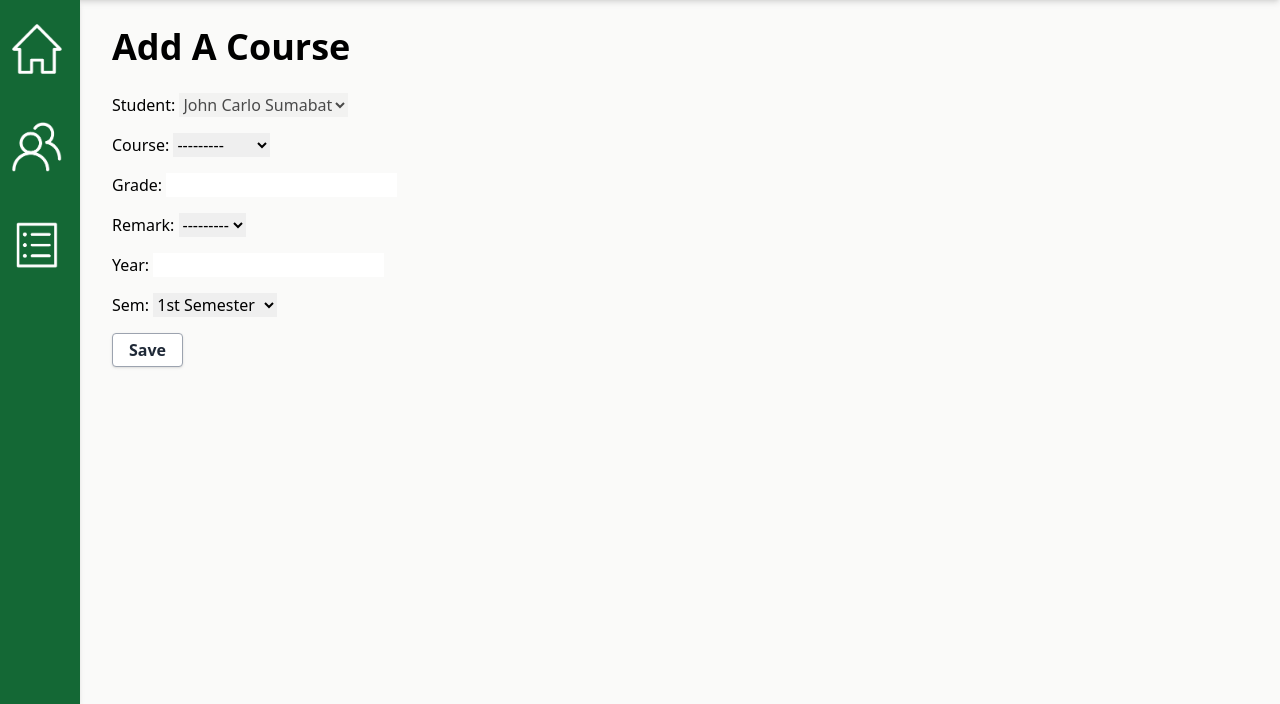
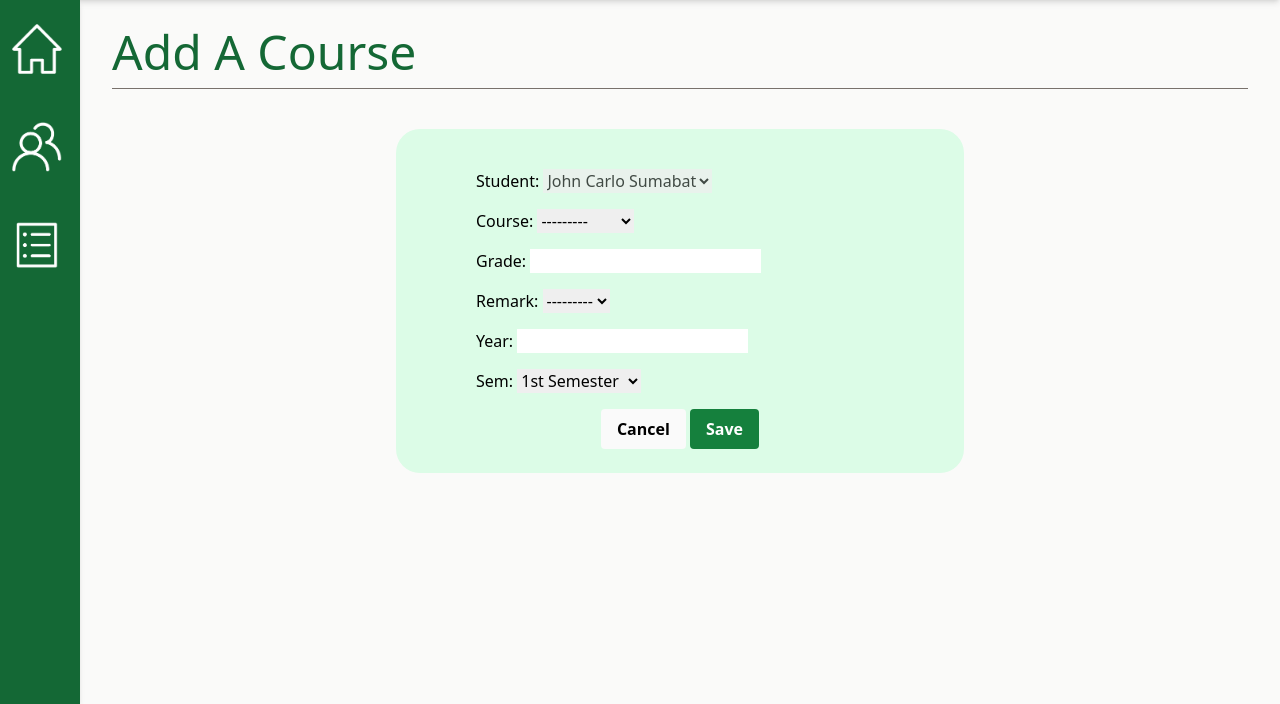
Before and after one commit to Sumbs/Graduate-Student-Progress-Tracking-System, a Django app: page /students/201803037/add_course in a window 1280 px wide. Shown: the part 96-800 px from the top of the page. Run offline with Django 4.2, Linux system fonts and the light colour scheme; a user stored in the database is signed in; data comes from the database, SQL or seed files in the repository; both versions use the stored data as it was after the commit; some libraries are stand-ins or nearby versions.

Commit message:
Added buttons in enrollment + UI updates

```diff
--- a/gspt_test/templates/gspt_test/enrollment_form.html
+++ b/gspt_test/templates/gspt_test/enrollment_form.html
@@ -3,14 +3,27 @@
 {% block title %}Add Course{% endblock %}
 
 {% block content %}
-<h1 class="font-bold leading-tight text-4xl mx-8 my-6">
-    Add A Course
-</h1>
 <div class="mx-8 mt-4">
-<form class="space-y-4" method="post">
-    {% csrf_token %}
-    {{ form.as_p }}
-    <input class="bg-white hover:bg-gray-100 text-gray-800 font-semibold py-1 px-4 border border-gray-400 rounded shadow" type="submit" value="Save">
-</form>
+    <font color="#146835" size="7">Add A Course</font>
+    <div class="relative flex items-center">
+        <div class="flex-grow border-t border-stone-500"></div>
+    </div>
+
+    <div class = "mt-10 w-full place-content-center">
+        <div class = "bg-green-100 rounded-3xl w-1/2" style="margin-right:auto; margin-left:auto">
+            <br>
+            <form class="space-y-4" method="post">
+                <div class="ml-20 space-y-4">
+                    {% csrf_token %}
+                    {{ form.as_p }}
+                </div>
+                <center>
+                    <input type=button value="Cancel" onClick="javascript:history.go(-1);" class="bg-zinc-50 hover:bg-zinc-400 font-bold py-2 px-4 rounded">
+                    <input class="bg-green-700 hover:bg-green-800 text-white font-bold py-2 px-4 rounded" type="submit" value="Save">
+                </center>
+            </form>
+            <br>
+        </div>
+    </div>
 </div>
 {% endblock %}
```
Also changed, not shown: gspt_test/templates/gspt_test/study_plan.html (+6 -6 lines), db.sqlite3.
